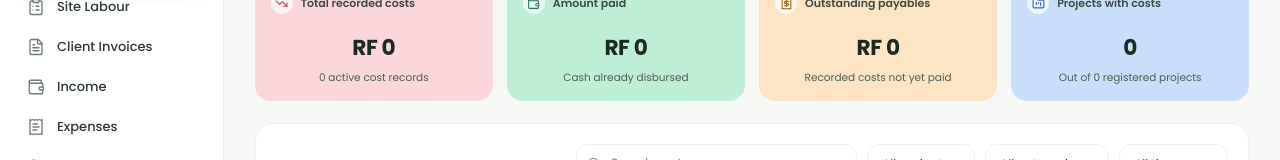
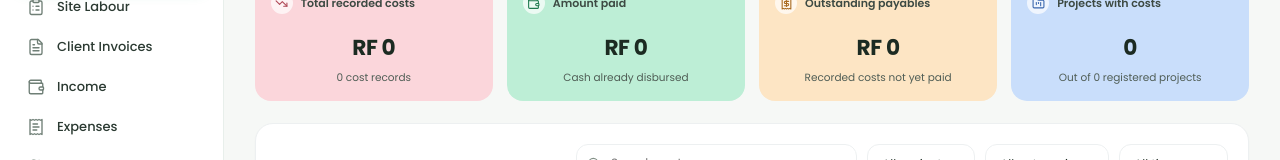
Before and after one commit to nzephrem-alt/FMS, a React (Vite) app: page / in a window 1280 px wide. Both pictures are taken after a click on the button "Record cost". Shown: the part 235-395 px from the top of the page. Built offline with nearby package versions, Linux system fonts and the light colour scheme.

Commit message:
Update ProjectCosts.tsx

```diff
--- a/src/pages/ProjectCosts.tsx
+++ b/src/pages/ProjectCosts.tsx
@@ -23,6 +23,7 @@ type CostForm = Omit<ProjectCost, 'id' | 'reversed' | 'reversedAt' | 'createdAt'
 
 const COSTS_KEY = 'ista-fortis-project-costs-v1';
 const PROJECTS_KEY = 'ista-fortis-projects-v1';
+const SITE_LABOUR_KEY = 'ista-fortis-site-labour-v1';
 const categories: CostCategory[] = ['Labour', 'Materials', 'Equipment', 'Transport', 'Site expenses', 'Other'];
 const methods: PaymentMethod[] = ['Cash', 'Bank transfer', 'Mobile money', 'Cheque', 'Other'];
 const blankForm: CostForm = { projectId: '', projectName: '', date: new Date().toISOString().slice(0, 10), category: 'Materials', labourType: '', description: '', supplier: '', amount: 0, amountPaid: 0, paymentMethod: 'Bank transfer', reference: '', notes: '' };
@@ -32,6 +33,9 @@ const PREVIEW_LIMIT = 200;
 const money = (n: number) => new Intl.NumberFormat('en-RW', { style: 'currency', currency: 'RWF', maximumFractionDigits: 0 }).format(Number.isFinite(n) ? n : 0);
 
 function loadCosts(): ProjectCost[] { try { const raw = localStorage.getItem(COSTS_KEY); return raw ? JSON.parse(raw) as ProjectCost[] : []; } catch { return []; } }
+/** Worker-days recorded on the Site Labour page (read only here; that page posts them to the ledger when paid). */
+type SiteLabourDay = { projectId: string; rate: number; paid?: unknown };
+function loadSiteLabour(): SiteLabourDay[] { try { const raw = localStorage.getItem(SITE_LABOUR_KEY); const v = raw ? JSON.parse(raw) : null; return Array.isArray(v?.entries) ? v.entries as SiteLabourDay[] : []; } catch { return []; } }
 function loadProjects(): ProjectOption[] { try { const raw = localStorage.getItem(PROJECTS_KEY); return raw ? JSON.parse(raw) as ProjectOption[] : []; } catch { return []; } }
 
 function paymentStatusOf(cost: ProjectCost): PaymentStatus {
@@ -142,6 +146,7 @@ const COSTS_CSS = `
 export default function ProjectCosts() {
   const [costs, setCosts] = useState<ProjectCost[]>(loadCosts);
   const [projects] = useState<ProjectOption[]>(loadProjects);
+  const [siteLabour] = useState<SiteLabourDay[]>(loadSiteLabour);
   const [formOpen, setFormOpen] = useState(false);
   const [form, setForm] = useState<CostForm>(blankForm);
   const [search, setSearch] = useState('');
@@ -177,29 +182,47 @@ export default function ProjectCosts() {
   }, []);
 
   const activeCosts = costs.filter(c => !c.reversed);
+
+  // Site labour per project: everything recorded on the Site Labour page, paid or awaiting payment.
+  const siteByProject = useMemo(() => {
+    const map = new Map<string, { days: number; total: number; paid: number }>();
+    siteLabour.forEach(d => {
+      const rate = Number(d.rate) || 0;
+      const row = map.get(d.projectId) ?? { days: 0, total: 0, paid: 0 };
+      row.days += 1; row.total += rate; if (d.paid) row.paid += rate;
+      map.set(d.projectId, row);
+    });
+    return map;
+  }, [siteLabour]);
+  const site = useMemo(() => [...siteByProject.values()].reduce((s, r) => ({ days: s.days + r.days, total: s.total + r.total, paid: s.paid + r.paid }), { days: 0, total: 0, paid: 0 }), [siteByProject]);
   const usedLabourTypes = useMemo(() => [...new Set(costs.map(c => c.labourType ?? '').filter(Boolean))].sort(), [costs]);
   const labourOptions = useMemo(() => [...new Set([...LABOUR_TYPES, ...usedLabourTypes])], [usedLabourTypes]);
   const totals = useMemo(() => ({
-    total: activeCosts.reduce((s, c) => s + c.amount, 0),
-    paid: activeCosts.reduce((s, c) => s + c.amountPaid, 0),
-    payable: activeCosts.reduce((s, c) => s + Math.max(c.amount - c.amountPaid, 0), 0),
+    total: activeCosts.reduce((s, c) => s + c.amount, 0) + site.total,
+    paid: activeCosts.reduce((s, c) => s + c.amountPaid, 0) + site.paid,
+    payable: activeCosts.reduce((s, c) => s + Math.max(c.amount - c.amountPaid, 0), 0) + (site.total - site.paid),
     count: activeCosts.length,
-    projectsWithCosts: new Set(activeCosts.map(c => c.projectId)).size,
-  }), [costs]);
+    projectsWithCosts: new Set([...activeCosts.map(c => c.projectId), ...siteByProject.keys()]).size,
+  }), [costs, site, siteByProject]);
 
   const paidPct = totals.total > 0 ? Math.round((totals.paid / totals.total) * 100) : 0;
 
   // Total cost per project (active costs only). Registered projects with no costs show as zero.
   const byProject = useMemo(() => {
-    const map = new Map<string, { id: string; name: string; count: number; total: number; paid: number }>();
-    projects.forEach(p => map.set(p.id, { id: p.id, name: p.projectName, count: 0, total: 0, paid: 0 }));
+    const map = new Map<string, { id: string; name: string; count: number; total: number; paid: number; siteDays: number; site: number }>();
+    projects.forEach(p => map.set(p.id, { id: p.id, name: p.projectName, count: 0, total: 0, paid: 0, siteDays: 0, site: 0 }));
     costs.filter(c => !c.reversed).forEach(c => {
-      const row = map.get(c.projectId) ?? { id: c.projectId, name: c.projectName, count: 0, total: 0, paid: 0 };
+      const row = map.get(c.projectId) ?? { id: c.projectId, name: c.projectName, count: 0, total: 0, paid: 0, siteDays: 0, site: 0 };
       row.count += 1; row.total += c.amount; row.paid += c.amountPaid;
       map.set(c.projectId, row);
     });
+    siteByProject.forEach((s, projectId) => {
+      const row = map.get(projectId) ?? { id: projectId, name: projectId, count: 0, total: 0, paid: 0, siteDays: 0, site: 0 };
+      row.siteDays = s.days; row.site = s.total; row.total += s.total; row.paid += s.paid;
+      map.set(projectId, row);
+    });
     return [...map.values()].sort((a, b) => b.total - a.total);
-  }, [costs, projects]);
+  }, [costs, projects, siteByProject]);
 
   const visibleCosts = useMemo(() => costs.filter(c => {
     if (c.reversed !== showReversed) return false;
@@ -322,23 +345,23 @@ export default function ProjectCosts() {
     {notice && <div className="projects-import-notice" role="status"><span>{notice}</span><button onClick={() => setNotice('')} aria-label="Dismiss"><X size={15} /></button></div>}
 
     <div className="pj-kpis">
-      <Metric title="Total recorded costs" value={money(totals.total)} note={`${totals.count} active cost record${totals.count === 1 ? '' : 's'}`} icon={<TrendingDown size={13} />} tone="rose" />
+      <Metric title="Total recorded costs" value={money(totals.total)} note={`${totals.count} cost record${totals.count === 1 ? '' : 's'}${site.days ? ` + ${site.days} site labour day${site.days === 1 ? '' : 's'}` : ''}`} icon={<TrendingDown size={13} />} tone="rose" />
       <Metric title="Amount paid" value={money(totals.paid)} note={totals.total > 0 ? `${paidPct}% of recorded costs disbursed` : 'Cash already disbursed'} icon={<Wallet size={13} />} tone="green" />
-      <Metric title="Outstanding payables" value={money(totals.payable)} note="Recorded costs not yet paid" icon={<Receipt size={13} />} tone="amber" />
+      <Metric title="Outstanding payables" value={money(totals.payable)} note={site.total - site.paid > 0 ? `Includes ${money(site.total - site.paid)} site labour awaiting payment` : 'Recorded costs not yet paid'} icon={<Receipt size={13} />} tone="amber" />
       <Metric title="Projects with costs" value={String(totals.projectsWithCosts)} note={`Out of ${projects.length} registered project${projects.length === 1 ? '' : 's'}`} icon={<FolderKanban size={13} />} tone="blue" />
     </div>
 
     {byProject.length > 0 && <div className="panel projects-register">
       <div className="panel-heading projects-heading">
-        <div><h3>Cost by project</h3><p>Click a project to filter the register below.</p></div>
+        <div><h3>Cost by project</h3><p>Click a project to filter the register below.{site.days > 0 && ' Totals include site labour from the Site Labour page, paid and awaiting payment.'}</p></div>
       </div>
       <div className="projects-table-wrap">
         <table className="projects-table cost-by-project">
           <thead><tr><th>Project</th><th>Records</th><th>Total cost</th><th>Paid</th><th>Outstanding</th></tr></thead>
           <tbody>{byProject.map(p => <tr key={p.id} className={projectFilter === p.id ? 'is-selected' : undefined} onClick={() => { setProjectFilter(p.id); setShowReversed(false); }}>
             <td><strong>{p.name}</strong><span className="cost-sub">{p.id}</span></td>
-            <td>{p.count}</td>
-            <td className="money-cell"><strong>{money(p.total)}</strong></td>
+            <td>{p.count}{p.siteDays > 0 && <span className="cost-sub">+ {p.siteDays} labour day{p.siteDays === 1 ? '' : 's'}</span>}</td>
+            <td className="money-cell"><strong>{money(p.total)}</strong>{p.site > 0 && <span className="cost-sub">incl. {money(p.site)} site labour</span>}</td>
             <td className="money-cell">{money(p.paid)}</td>
             <td className="money-cell">{money(p.total - p.paid)}</td>
           </tr>)}</tbody>
```
